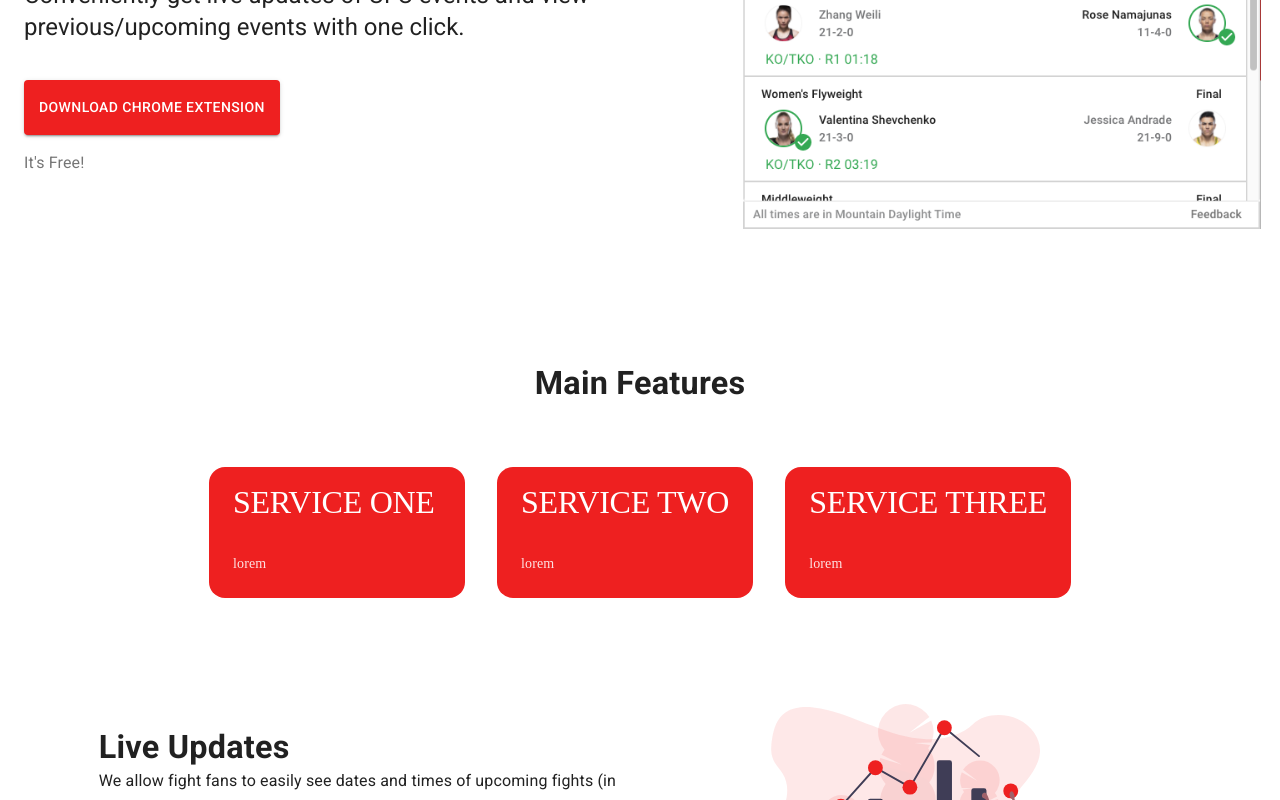
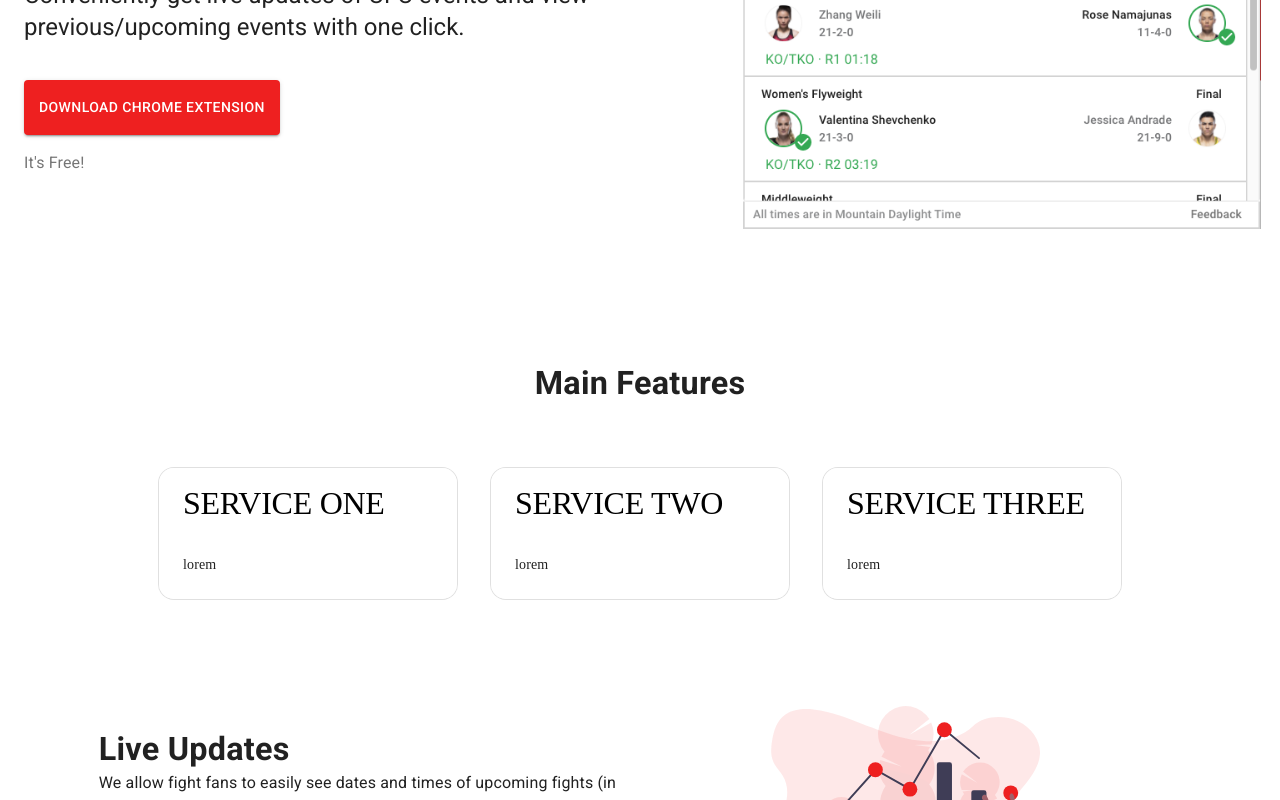
Before and after one commit to issackj1/UFCEvents-LandingPage, a React (Create React App) app: page / in a window 1280 px wide. Shown: the part 425-1225 px from the top of the page. Built offline with nearby package versions, Linux system fonts and the light colour scheme.

Commit message:
Update CustomCards.js

```diff
--- a/src/components/CustomCards.js
+++ b/src/components/CustomCards.js
@@ -24,7 +24,7 @@ const useStyles = makeStyles(() => ({
     },
   },
   card: ({ color }) => ({
-    minWidth: 256,
+    minWidth: 300,
     borderRadius: 16,
     boxShadow: "none",
     "&:hover": {
@@ -43,12 +43,12 @@ const useStyles = makeStyles(() => ({
   title: {
     fontFamily: "Keania One",
     fontSize: "2rem",
-    color: "#fff",
+    color: "#000000",
     textTransform: "uppercase",
   },
   subtitle: {
     fontFamily: "Montserrat",
-    color: "#fff",
+    color: "#000000",
     opacity: 0.87,
     marginTop: "2rem",
     fontWeight: 500,
@@ -59,7 +59,7 @@ const useStyles = makeStyles(() => ({
 const CustomCard = ({ classes, title, subtitle }) => {
   return (
     <CardActionArea className={classes.actionArea}>
-      <Card className={classes.card}>
+      <Card className={classes.card} variant={"outlined"}>
         <CardContent className={classes.content}>
           <Typography className={classes.title} variant={"h2"}>
             {title}
@@ -73,9 +73,9 @@ const CustomCard = ({ classes, title, subtitle }) => {
 
 export const SolidGameCardDemo = React.memo(function SolidGameCard() {
   const gridStyles = useGridStyles();
-  const styles = useStyles({ color: "#ee2020" });
-  const styles2 = useStyles({ color: "#ee2020" });
-  const styles3 = useStyles({ color: "#ee2020" });
+  const styles = useStyles({ color: "#ffffff" });
+  const styles2 = useStyles({ color: "#ffffff" });
+  const styles3 = useStyles({ color: "#ffffff" });
   return (
     <>
       <Grid classes={gridStyles} container spacing={4} wrap={"nowrap"}>
```
